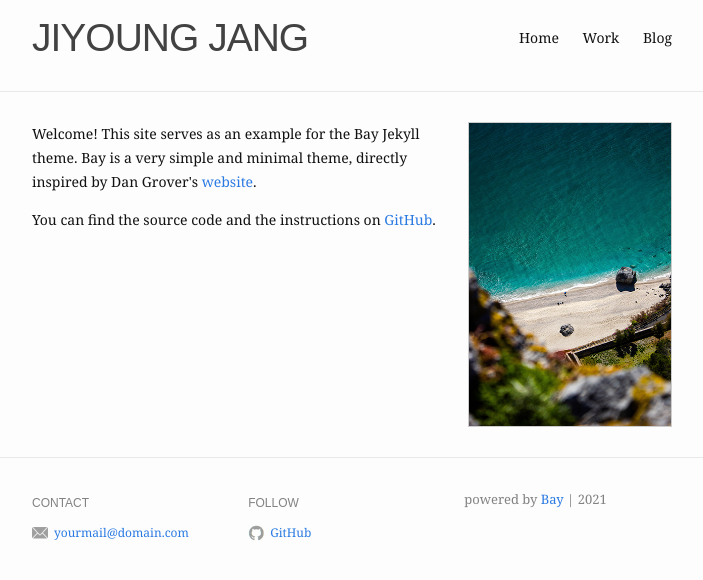
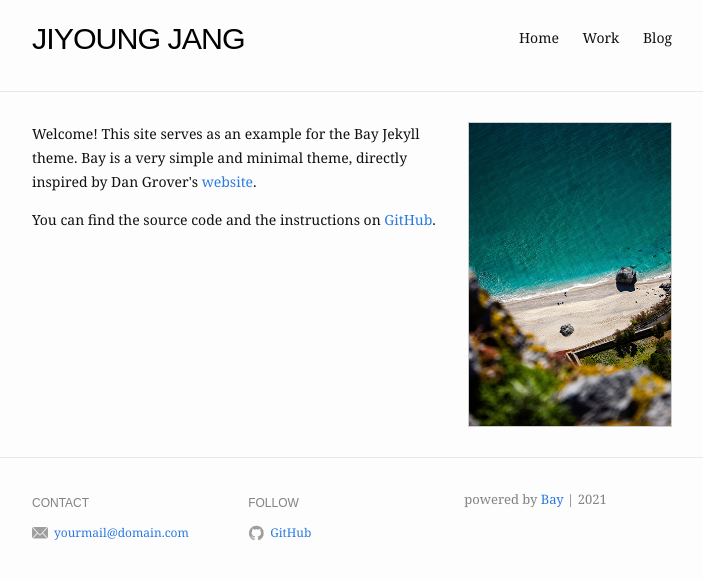
Before and after one commit to jiyoungj/jiyoungj.github.io, a Jekyll site: the page built from index.md, in a window 1280 px wide. Shown: the top 580 px of the page, without its empty margins (288-991 px from the left). Built offline with Jekyll 4.4.1, drawn with Linux system fonts in a browser that asks for light colours.

Commit message:
Update header.html

```diff
--- a/_includes/header.html
+++ b/_includes/header.html
@@ -1,8 +1,7 @@
 <header class="site-header">
   <div class="wrapper">
     <a class="site-title" href="{{ "" | prepend: site.baseurl | prepend: site.url }}/">
-      <!-- <img src="{{ "/assets/img/title.png" | absolute_url }}" alt="{{ site.title }}" /> -->
-      <h2>JIYOUNG JANG</h2>
+      <h3 style="color:black">JIYOUNG JANG</h3>
     </a>
 
     <nav class="site-nav">
```
